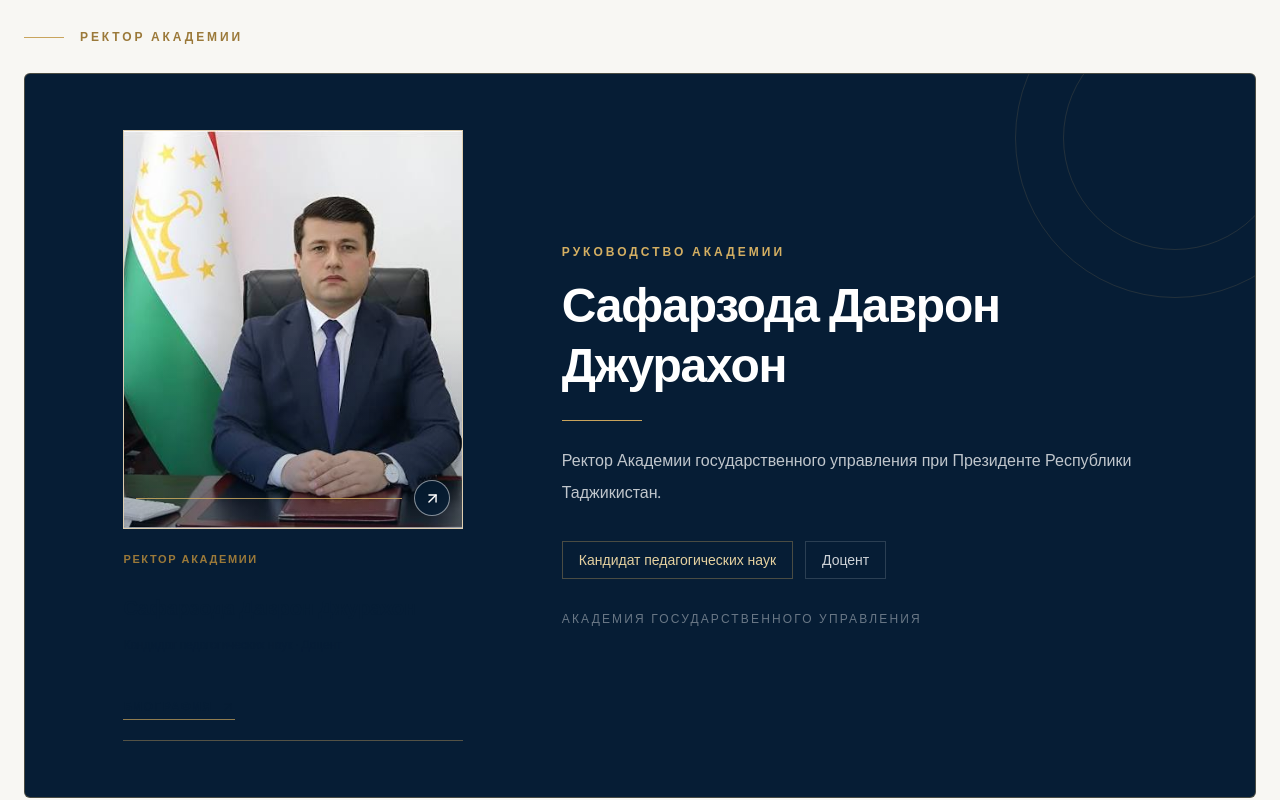
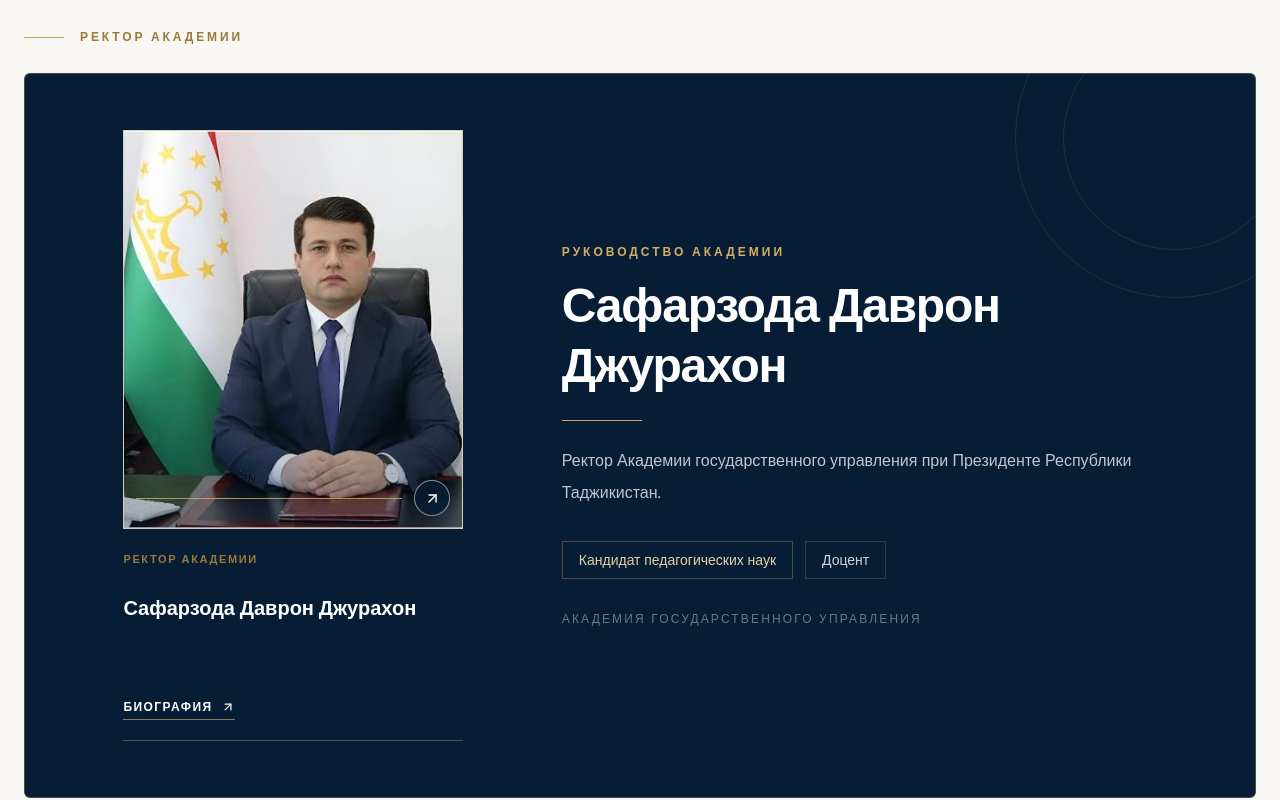
Before and after one commit to karimzade4444/APA, a Next.js app: page /leadership in a window 1280 px wide. Shown: the part 1000-1800 px from the top of the page. Built offline with nearby package versions, Linux system fonts and the light colour scheme.

Commit message:
feat: добавить поддержку темной темы для карточки руководителя

```diff
--- a/src/components/leadership/LeadershipCard.tsx
+++ b/src/components/leadership/LeadershipCard.tsx
@@ -10,11 +10,13 @@ import type { Leader } from "@/data/leadership";
 type LeadershipCardProps = {
   leader: Leader;
   index?: number;
+  dark?: boolean;
 };
 
 export function LeadershipCard({
   leader,
   index = 0,
+  dark = false,
 }: LeadershipCardProps) {
   const reduceMotion = useReducedMotion();
 
@@ -33,15 +35,11 @@ export function LeadershipCard({
         ease: "easeOut",
       }}
       whileHover={reduceMotion ? undefined : { y: -5 }}
-      className="group h-full"
+      className="group relative h-full"
     >
       <div className="relative flex h-full flex-col">
         {/* Фото */}
-        <Link
-          href={`/leadership/${leader.slug}`}
-          aria-label={`Подробнее о руководителе: ${leader.name}`}
-          className="relative block overflow-hidden border border-[#c9a45c]/35 bg-[#e9e5dc]"
-        >
+        <div className="relative block overflow-hidden border border-[#c9a45c]/35 bg-[#e9e5dc]">
           <div className="relative aspect-[4/4.7] overflow-hidden">
             <Image
               src={leader.photo}
@@ -61,7 +59,7 @@ export function LeadershipCard({
               </span>
             </div>
           </div>
-        </Link>
+        </div>
 
         {/* Информация */}
         <div className="flex flex-1 flex-col border-b border-[#c9a45c]/40 bg-transparent pb-5 pt-5">
@@ -69,7 +67,13 @@ export function LeadershipCard({
             {leader.shortPosition}
           </p>
 
-          <h3 className="text-lg font-semibold leading-snug text-[#061d35] transition-colors duration-300 group-hover:text-[#9b7939] sm:text-xl">
+          <h3
+            className={`text-lg font-semibold leading-snug transition-colors duration-300 sm:text-xl ${
+              dark
+                ? "text-white group-hover:text-[#d4af62]"
+                : "text-[#061d35] group-hover:text-[#9b7939]"
+            }`}
+          >
             {leader.name}
           </h3>
 
@@ -85,7 +89,7 @@ export function LeadershipCard({
             {leader.phone && (
               <a
                 href={`tel:${leader.phone.replace(/[^\d+]/g, "")}`}
-                className="flex items-start gap-3 text-xs leading-5 text-[#061d35]/65 transition-colors hover:text-[#9b7939]"
+                className="relative z-20 flex items-start gap-3 text-xs leading-5 text-[#061d35]/65 transition-colors hover:text-[#9b7939]"
               >
                 <Phone
                   size={15}
@@ -98,7 +102,7 @@ export function LeadershipCard({
             {leader.email && (
               <a
                 href={`mailto:${leader.email}`}
-                className="flex items-start gap-3 text-xs leading-5 text-[#061d35]/65 transition-colors hover:text-[#9b7939]"
+                className="relative z-20 flex items-start gap-3 text-xs leading-5 text-[#061d35]/65 transition-colors hover:text-[#9b7939]"
               >
                 <Mail
                   size={15}
@@ -109,15 +113,23 @@ export function LeadershipCard({
             )}
           </div>
 
-          <Link
-            href={`/leadership/${leader.slug}`}
-            className="mt-6 inline-flex w-fit items-center gap-2 border-b border-[#c9a45c]/70 pb-1 text-xs font-semibold uppercase tracking-[0.12em] text-[#061d35] transition-all duration-300 hover:gap-3 hover:border-[#061d35]"
+          <span
+            className={`mt-6 inline-flex w-fit items-center gap-2 border-b pb-1 text-xs font-semibold uppercase tracking-[0.12em] transition-all duration-300 group-hover:gap-3 ${
+              dark
+                ? "border-[#c9a45c]/70 text-white group-hover:border-[#d4af62] group-hover:text-[#d4af62]"
+                : "border-[#c9a45c]/70 text-[#061d35] group-hover:border-[#061d35]"
+            }`}
           >
             Биография
             <ArrowUpRight size={14} />
-          </Link>
+          </span>
         </div>
       </div>
+      <Link
+        href={`/leadership/${leader.slug}`}
+        aria-label={`Открыть биографию: ${leader.name}`}
+        className="absolute inset-0 z-10 rounded-sm focus-visible:outline-none focus-visible:ring-2 focus-visible:ring-inset focus-visible:ring-[#c9a45c]"
+      />
     </motion.article>
   );
 }
--- a/src/components/leadership/LeadershipGrid.tsx
+++ b/src/components/leadership/LeadershipGrid.tsx
@@ -44,6 +44,7 @@ export function LeadershipGrid() {
                 <LeadershipCard
                   leader={rector}
                   index={0}
+                  dark
                 />
               </div>
 
```
